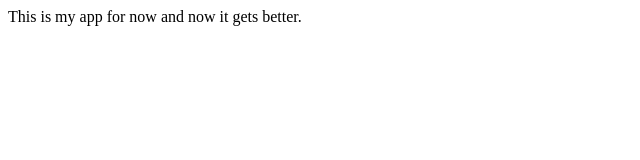
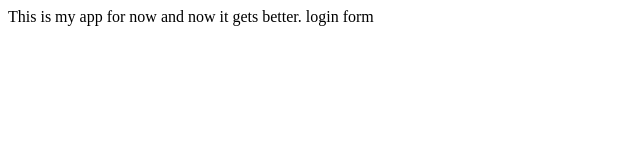
Before and after one commit to ArchieLeb/another_sample, a plain HTML site: page index.html in a window 1280 px wide. Shown: the full height of the page, 0-640 px from the left. Drawn offline with Linux system fonts and the light colour scheme.

Commit message:
login form

```diff
--- /dev/null
+++ b/dir2/app2.js
@@ -0,0 +1 @@
+console.log('Text');
--- a/index.html
+++ b/index.html
@@ -4,5 +4,6 @@
     </head>
     <body>
         This is my app for now and now it gets better.
+        login form
     </body>
 </html>
```
Also changed, not shown: login.html (added, +1 -0 lines), 1 other file.
